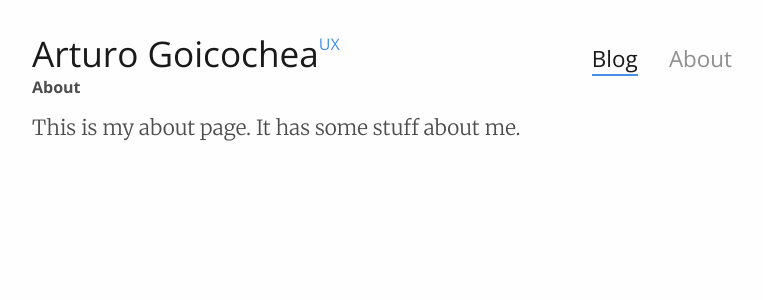
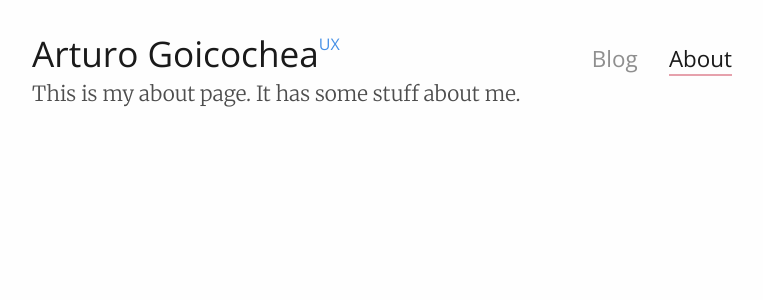
Before and after one commit to arturogh/arturogh, a Jekyll site: the page built from about.md, in a window 1280 px wide. Shown: the top 300 px of the page, without its empty margins (258-1021 px from the left). Built offline with Jekyll 4.4.1, drawn with Linux system fonts in a browser that asks for light colours.

Commit message:
Fixed links in header V3

```diff
--- /dev/null
+++ b/_includes/about-menu.html
@@ -0,0 +1,10 @@
+<header>
+    <div class="title">
+      <h1><a href="{{site.url}}">Arturo Goicochea</a></h1>
+      <span>UX</span>
+    </div>
+      <ul class="filter-menu">
+        <li><a href="/" class="blog-menu-link">Blog</a></li>
+        <li><a href="about/index.html" class="selected about-menu-link">About</a></li>
+      </ul>
+</header>
--- /dev/null
+++ b/_layouts/about.html
@@ -0,0 +1,17 @@
+<!DOCTYPE html>
+<html lang="en-us">
+
+  {% include head.html %}
+
+<body class="content single work">
+
+  {% include about-menu.html %}
+
+  <section class="content">
+
+        {{ content }}
+
+  </section>
+
+  </body>
+</html>
```
Also changed, not shown: about.md (+1 -1 lines).
